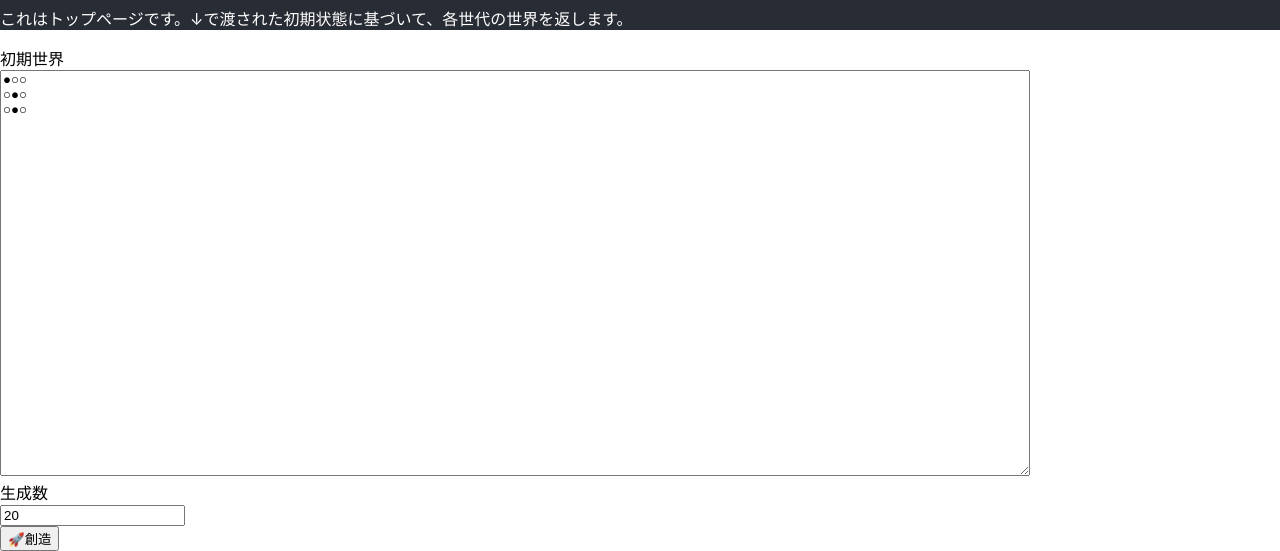
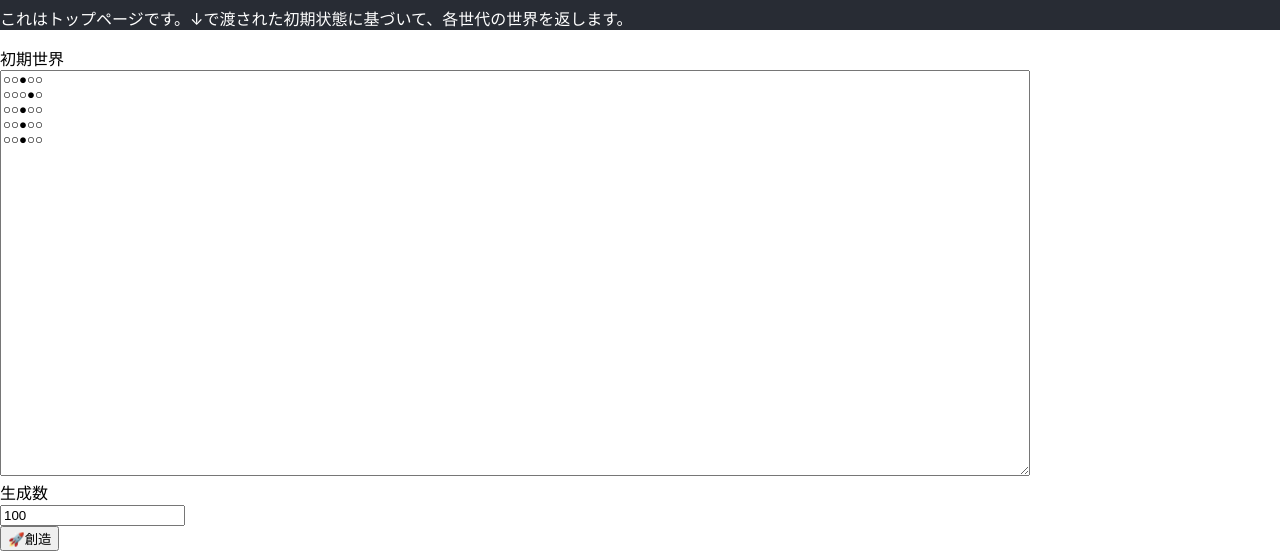
Before and after one commit to kijimaD/golife, a React (Create React App) app in the folder front/: page / in a window 1280 px wide. Shown: the part 256-807 px from the top of the page. Built offline with nearby package versions, Linux system fonts and the light colour scheme; no server answers.

Commit message:
feat: フォームの値をrefに入れる wip

```diff
--- a/front/src/App.tsx
+++ b/front/src/App.tsx
@@ -5,13 +5,23 @@ import "./App.css";
 import ApiFetch from "./Fetch";
 
 function App() {
+  const worldRef = React.createRef<HTMLTextAreaElement>();
+  const genRef = React.createRef<HTMLInputElement>();
+
+  function handleSubmit(e: any) {
+    e.preventDefault();
+    console.log("test world", worldRef.current?.value);
+    console.log("test gen", genRef.current?.value);
+    // refをもとにfetchしたい
+  }
+
   return (
     <div className="App">
       <header className="App-header">
         <img src={logo} className="" alt="logo" />
-        <img src={tomato} className="App-logo" />
-        <img src={tomato} className="App-logo" />
-        <img src={tomato} className="App-logo" />
+        <img src={tomato} className="App-logo" alt="logo" />
+        <img src={tomato} className="App-logo" alt="logo" />
+        <img src={tomato} className="App-logo" alt="logo" />
         <h2>
           <a
             className="App-link"
@@ -28,11 +38,17 @@ function App() {
       </header>
       <form>
         <label className="App-lb">初期世界</label>
-        <textarea className="App-textarea" defaultValue="●○○&#13;○●○&#13;○●○" />
+        <textarea
+          ref={worldRef}
+          className="App-textarea"
+          defaultValue="○○●○○&#13;○○○●○&#13;○○●○○&#13;○○●○○&#13;○○●○○"
+        />
         <label className="App-lb">生成数</label>
-        <input type="number" value="20" />
+        <input ref={genRef} type="number" defaultValue="100" />
         <label className="App-lb"></label>
-        <input type="submit" value="🚀創造" />
+        <form>
+          <button onClick={handleSubmit}>🚀創造</button>
+        </form>
         <ApiFetch />
       </form>
     </div>
--- a/front/src/Fetch.tsx
+++ b/front/src/Fetch.tsx
@@ -28,9 +28,10 @@ const ApiFetch = () => {
   };
 
   const [history, setHistory] = useState<History>();
+  const FETCH_URL = "http://localhost:8888/world/create";
 
   useEffect(() => {
-    fetch("http://localhost:8888/world/create", {
+    fetch(FETCH_URL, {
       method: "POST",
       body: form,
     })
```
